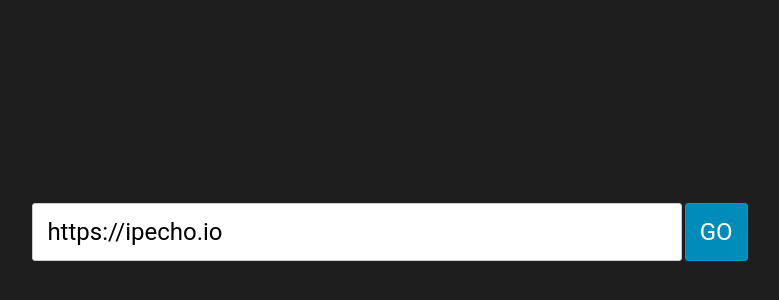
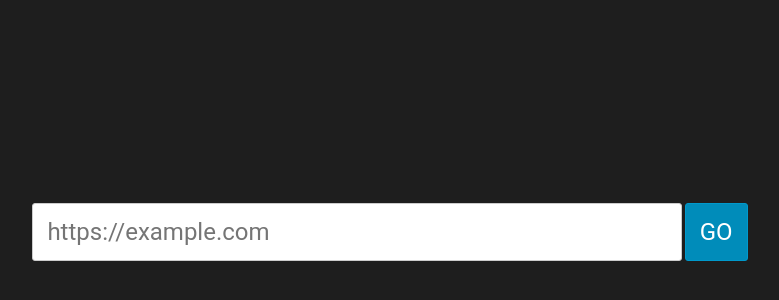
Before and after one commit to dev-templates/electron-hook-template, an Electron app: page index.html in a window 1280 px wide. Shown: the part 168-468 px from the top of the page, without its empty margins (250-1029 px from the left). Drawn offline with Linux system fonts and the light colour scheme.

Commit message:
fix build.yml

```diff
--- a/index.html
+++ b/index.html
@@ -66,7 +66,7 @@
 
 <body>
     <div class="center">
-        <input id="input-url" class="input-url" type="url" spellcheck="false" placeholder="https://example.com" onkeypress="inputkey(event)" value="https://ipecho.io"><button class="go-btn" onclick="go()">GO</button>
+        <input id="input-url" class="input-url" type="url" spellcheck="false" placeholder="https://example.com" onkeypress="inputkey(event)" value=""><button class="go-btn" onclick="go()">GO</button>
     </div>
     <script>
         function go() {
```
Also changed, not shown: .github/workflows/build.yml.
